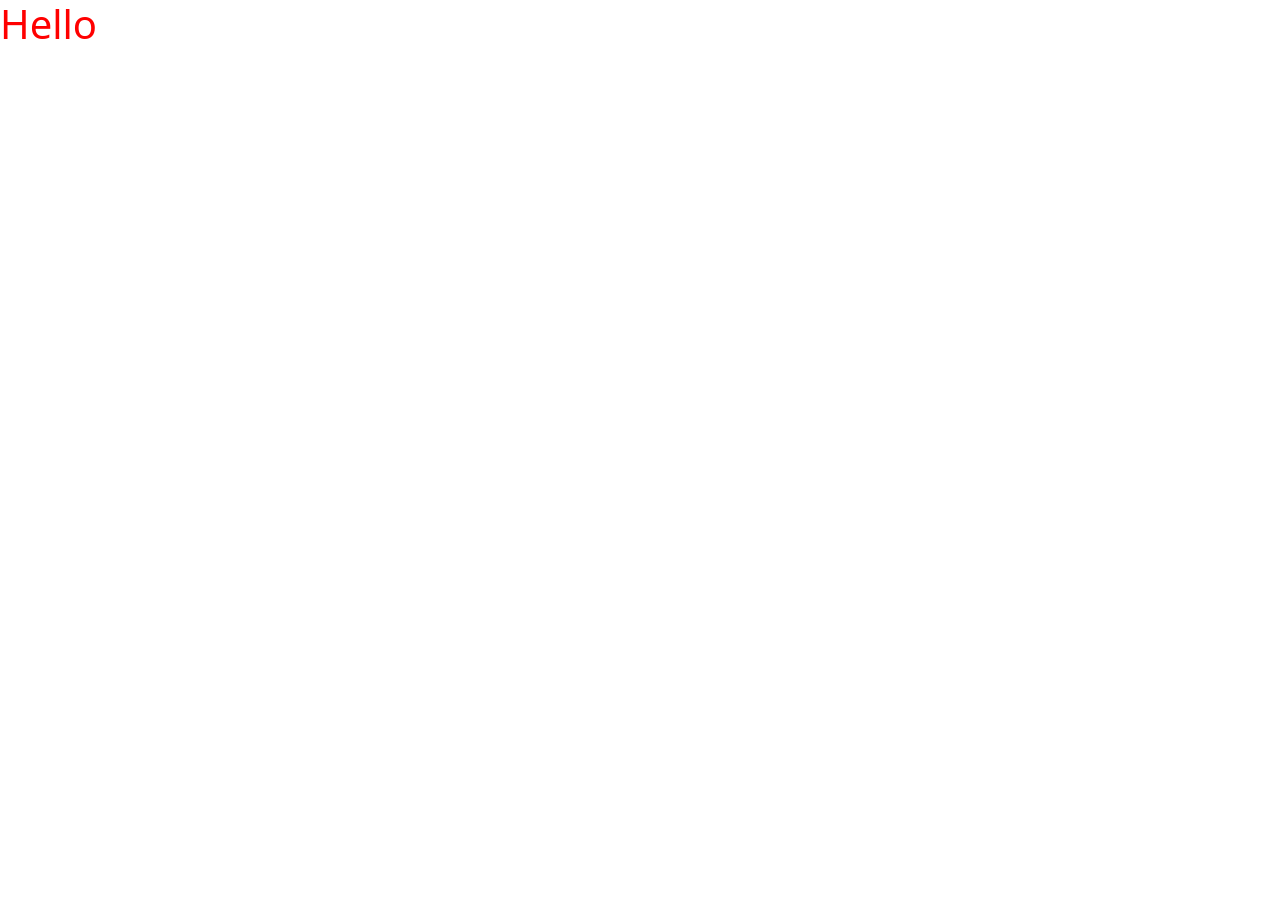
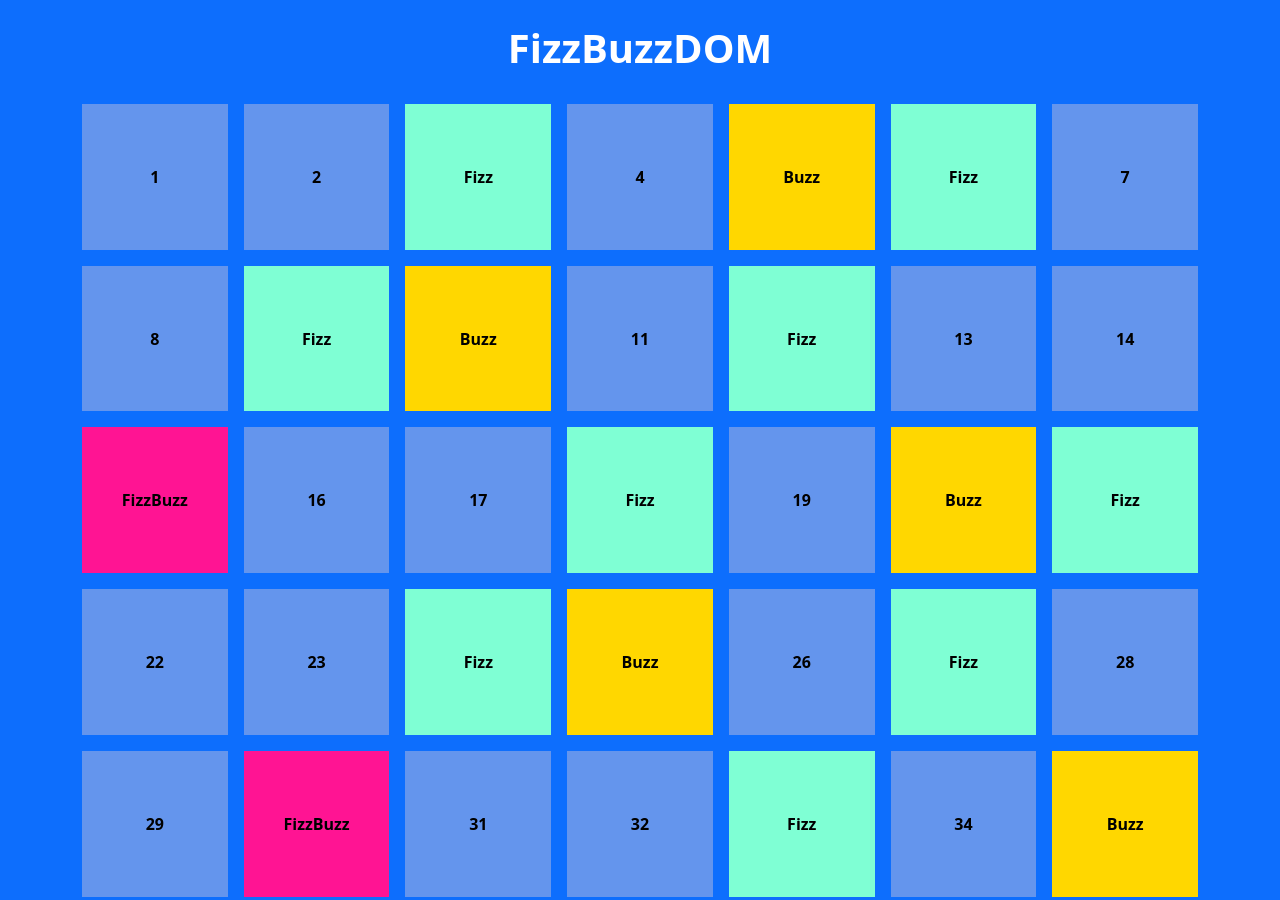
Before and after one commit to Amreal-Lamanera/js-fizzbuzz, a plain HTML site: page index.html in a window 1280 px wide. Shown: the top 900 px of the page. Before the commit the page ends 800 px from the top, so only its background shows below. Drawn offline with nearby package versions, Linux system fonts and the light colour scheme.

Commit message:
add style, content and script

```diff
--- a/css/app.css
+++ b/css/app.css
@@ -1,3 +1,41 @@
+/*******************************
+    UTILITY
+*******************************/
+
+.my_grid {
+    display: grid;
+    grid-template-columns: repeat(5, 1fr);
+    gap: 1rem;
+}
+
+@media (min-width: 576px) {
+    .my_grid {
+        grid-template-columns: repeat(7, 1fr);
+    }
+}
+
+.cell {
+    color: black;
+    aspect-ratio: 1;
+    display: flex;
+    justify-content: center;
+    align-items: center;
+    font-weight: bold;
+    background-color: cornflowerblue;
+}
+
+.fizz {
+    background-color: aquamarine;
+}
+
+.buzz {
+    background-color: gold;
+}
+
+.fizzbuzz {
+    background-color: deeppink;
+}
+
 /*******************************
     DEBUG
 *******************************/
--- a/index.html
+++ b/index.html
@@ -18,9 +18,14 @@
 
     </head>
 
-    <body class="debug">
+    <body class="bg-primary">
 
-        <h1> Hello </h1>
+        <h1 class="text-center text-white fw-bolder py-4"> FizzBuzzDOM </h1>
+
+        <div class="container-lg">
+            <div class="my_grid">
+            </div>
+        </div>
 
         <!-- Bootstrap Bundle with Popper -->
         <script src='https://cdn.jsdelivr.net/npm/bootstrap@5.1.3/dist/js/bootstrap.bundle.min.js'
--- a/js/app.js
+++ b/js/app.js
@@ -1,25 +1,74 @@
 // alert("js ok");
+
+// STANDARD EX
+// - PER OGNI i che va da 0 a 100
+// for (let i = 0; i < 100; i++) {
+//     // - SE (i + 1) % 3 AND (i + 1) % 5 === 0 => (i + 1) % 15 === 0
+//     if (((i + 1) % 15) === 0) {
+//         // - allora stampa FizzBuzz
+//         console.log("FizzBuzz")
+//     } else {
+//         // - ALTRIMENTI SE (i + 1) % 3 === 0
+//         if (((i + 1) % 3) === 0) {
+//             // - allora stampa Fizz
+//             console.log("Fizz")
+//         } else {
+//             // - ALTRIMENTI SE (i + 1) % 5 === 0
+//             if (((i + 1) % 5) === 0) {
+//                 // -allora stampa Buzz
+//                 console.log("Buzz");
+//             } else {
+//                 // -ALTRIMENTI stampa i + 1
+//                 console.log(i + 1);
+//             }
+//         }
+//     }
+// }
+
+// BONUS 1 + BONUS 2 EX
+const myGrid = document.querySelector('div[class = "my_grid"]');
+// console.log(myGrid);
+
+//prova singola
+// const myCell = document.createElement('div');
+// myCell.classList.add('my_col', 'cell');
+// myCell.append('Prova JS')
+// console.log(myCell);
+
+// myGrid.append(myCell)
 
 // - PER OGNI i che va da 0 a 100
 for (let i = 0; i < 100; i++) {
+    const myCell = document.createElement('div');
+    myCell.classList.add('my_col', 'cell');
+
     // - SE (i + 1) % 3 AND (i + 1) % 5 === 0 => (i + 1) % 15 === 0
     if (((i + 1) % 15) === 0) {
         // - allora stampa FizzBuzz
-        console.log("FizzBuzz")
+        console.log("FizzBuzz");
+        myCell.append('FizzBuzz');
+        myCell.classList.add('fizzbuzz');
     } else {
         // - ALTRIMENTI SE (i + 1) % 3 === 0
         if (((i + 1) % 3) === 0) {
             // - allora stampa Fizz
-            console.log("Fizz")
+            console.log("Fizz");
+            myCell.append('Fizz');
+            myCell.classList.add('fizz');
         } else {
             // - ALTRIMENTI SE (i + 1) % 5 === 0
             if (((i + 1) % 5) === 0) {
                 // -allora stampa Buzz
                 console.log("Buzz");
+                myCell.append('Buzz');
+                myCell.classList.add('buzz');
             } else {
                 // -ALTRIMENTI stampa i + 1
                 console.log(i + 1);
+                myCell.append(i + 1);
+                myCell.classList.add(i + 1);
             }
         }
     }
+    myGrid.append(myCell);
 }
```
